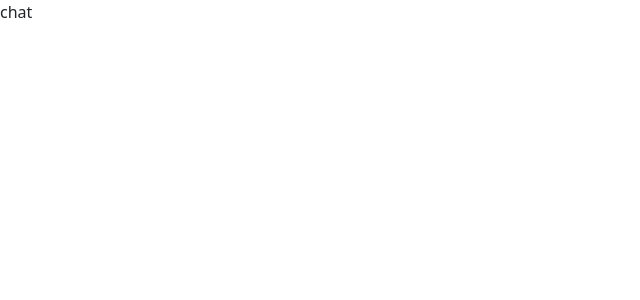
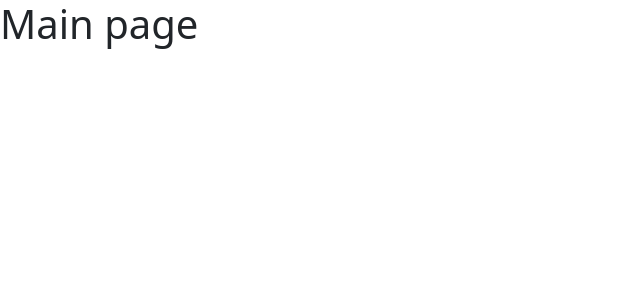
Before and after one commit to mdx10/frontend-project-lvl4, a React app: page / in a window 1280 px wide. Shown: the top 300 px of the page, without its empty margins (0-640 px from the left). Built offline with nearby package versions, Linux system fonts and the light colour scheme; sample sign-in values are in the browser's storage; the HTML template or start-up script is replaced by a standard one.

Commit message:
fix lint

```diff
--- a/src/pages/Main.jsx
+++ b/src/pages/Main.jsx
@@ -1,7 +1,5 @@
 import React from 'react';
 
-const Main = () => {
-  return <div>chat</div>;
-};
+const Main = () => (<h1>Main page</h1>);
 
 export default Main;
--- a/src/pages/NotFound.jsx
+++ b/src/pages/NotFound.jsx
@@ -1,7 +1,5 @@
 import React from 'react';
 
-const NotFound = () => {
-  return <div>404</div>;
-};
+const NotFound = () => (<h1>Page not found</h1>);
 
 export default NotFound;
```
